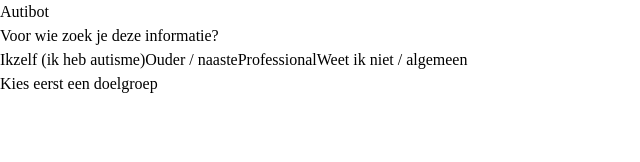
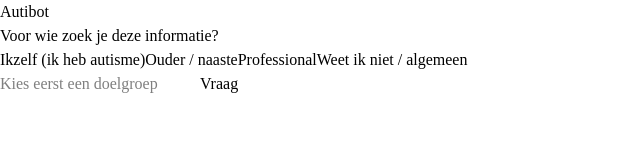
Before and after one commit to marcvanandel/autibot, a React (Vite) app in the folder client/: page / in a window 1280 px wide. Shown: the top 162 px of the page, without its empty margins (0-640 px from the left). Built offline with nearby package versions, Linux system fonts and the light colour scheme.

Commit message:
Chatvenster, berichten-bubbels en laad-indicator: volledige chat-flow

```diff
--- a/client/src/App.tsx
+++ b/client/src/App.tsx
@@ -1,16 +1,35 @@
 import { useState } from "react";
 import { Zijbalk } from "./components/Zijbalk";
-import type { Doelgroep } from "./types";
+import { Chatvenster } from "./components/Chatvenster";
+import { stelVraag } from "./api";
+import type { Doelgroep, GesprekItem } from "./types";
 
 export function App() {
   const [doelgroep, setDoelgroep] = useState<Doelgroep | null>(null);
+  const [gesprek, setGesprek] = useState<GesprekItem[]>([]);
+
+  async function handleVraagVersturen(vraag: string) {
+    if (!doelgroep) return;
+    const id = crypto.randomUUID();
+    setGesprek((huidig) => [...huidig, { id, vraag, bezig: true }]);
+
+    const resultaat = await stelVraag(vraag, doelgroep);
+
+    setGesprek((huidig) =>
+      huidig.map((item) =>
+        item.id === id
+          ? "fout" in resultaat
+            ? { ...item, bezig: false, fout: resultaat.fout }
+            : { ...item, bezig: false, antwoord: resultaat }
+          : item,
+      ),
+    );
+  }
 
   return (
     <div className="flex h-screen bg-white dark:bg-gray-950">
       <Zijbalk doelgroep={doelgroep} onKiezen={setDoelgroep} />
-      <main className="flex flex-1 items-center justify-center text-sm text-gray-500 dark:text-gray-400">
-        {doelgroep ? `Gekozen doelgroep: ${doelgroep}` : "Kies eerst een doelgroep"}
-      </main>
+      <Chatvenster doelgroep={doelgroep} gesprek={gesprek} onVraagVersturen={handleVraagVersturen} />
     </div>
   );
 }
--- /dev/null
+++ b/client/src/components/Bericht.tsx
@@ -0,0 +1,32 @@
+import type { GesprekItem } from "../types";
+import { LaadIndicator } from "./LaadIndicator";
+
+interface BerichtProps {
+  item: GesprekItem;
+}
+
+export function Bericht({ item }: BerichtProps) {
+  return (
+    <div className="flex flex-col gap-2">
+      <div className="ml-auto max-w-lg rounded-lg bg-blue-600 px-4 py-2 text-sm text-white">
+        {item.vraag}
+      </div>
+      {item.bezig && <LaadIndicator />}
+      {!item.bezig && item.fout && (
+        <div className="max-w-lg rounded-lg bg-red-50 px-4 py-2 text-sm text-red-700 dark:bg-red-950 dark:text-red-300">
+          Fout: {item.fout}
+        </div>
+      )}
+      {!item.bezig && item.antwoord && (
+        <div className="max-w-lg rounded-lg bg-gray-100 px-4 py-2 text-sm text-gray-800 dark:bg-gray-800 dark:text-gray-100">
+          <p>{item.antwoord.tekst}</p>
+          <p className="mt-2 text-xs text-gray-500 dark:text-gray-400">
+            {item.antwoord.bronnen.length > 0
+              ? `Bronnen: ${item.antwoord.bronnen.map((bron) => bron.titel).join(", ")}`
+              : "Geen bronnen (buiten de kennisbank)"}
+          </p>
+        </div>
+      )}
+    </div>
+  );
+}
--- /dev/null
+++ b/client/src/components/Chatvenster.tsx
@@ -0,0 +1,55 @@
+import { useEffect, useRef, useState } from "react";
+import type { Doelgroep, GesprekItem } from "../types";
+import { Bericht } from "./Bericht";
+
+interface ChatvensterProps {
+  doelgroep: Doelgroep | null;
+  gesprek: GesprekItem[];
+  onVraagVersturen: (vraag: string) => void;
+}
+
+export function Chatvenster({ doelgroep, gesprek, onVraagVersturen }: ChatvensterProps) {
+  const [invoer, setInvoer] = useState("");
+  const bezig = gesprek.some((item) => item.bezig);
+  const bodemRef = useRef<HTMLDivElement>(null);
+
+  useEffect(() => {
+    bodemRef.current?.scrollIntoView({ behavior: "smooth" });
+  }, [gesprek]);
+
+  function handleSubmit(event: React.FormEvent) {
+    event.preventDefault();
+    const vraag = invoer.trim();
+    if (!vraag || !doelgroep || bezig) return;
+    onVraagVersturen(vraag);
+    setInvoer("");
+  }
+
+  return (
+    <div className="flex flex-1 flex-col">
+      <div className="flex-1 space-y-4 overflow-y-auto p-4">
+        {gesprek.map((item) => (
+          <Bericht key={item.id} item={item} />
+        ))}
+        <div ref={bodemRef} />
+      </div>
+      <form onSubmit={handleSubmit} className="flex gap-2 border-t border-gray-200 p-4 dark:border-gray-800">
+        <input
+          type="text"
+          value={invoer}
+          onChange={(event) => setInvoer(event.target.value)}
+          disabled={!doelgroep}
+          placeholder={doelgroep ? "Stel je vraag over autisme..." : "Kies eerst een doelgroep"}
+          className="flex-1 rounded-lg border border-gray-300 px-3 py-2 text-sm disabled:bg-gray-100 dark:border-gray-700 dark:bg-gray-800 dark:disabled:bg-gray-900"
+        />
+        <button
+          type="submit"
+          disabled={!doelgroep || bezig}
+          className="rounded-lg bg-blue-600 px-4 py-2 text-sm font-medium text-white disabled:opacity-50"
+        >
+          Vraag
+        </button>
+      </form>
+    </div>
+  );
+}
--- /dev/null
+++ b/client/src/components/LaadIndicator.tsx
@@ -0,0 +1,7 @@
+export function LaadIndicator() {
+  return (
+    <div className="max-w-lg rounded-lg bg-gray-100 px-4 py-2 text-sm italic text-gray-500 dark:bg-gray-800 dark:text-gray-400">
+      Autibot denkt na...
+    </div>
+  );
+}
```
